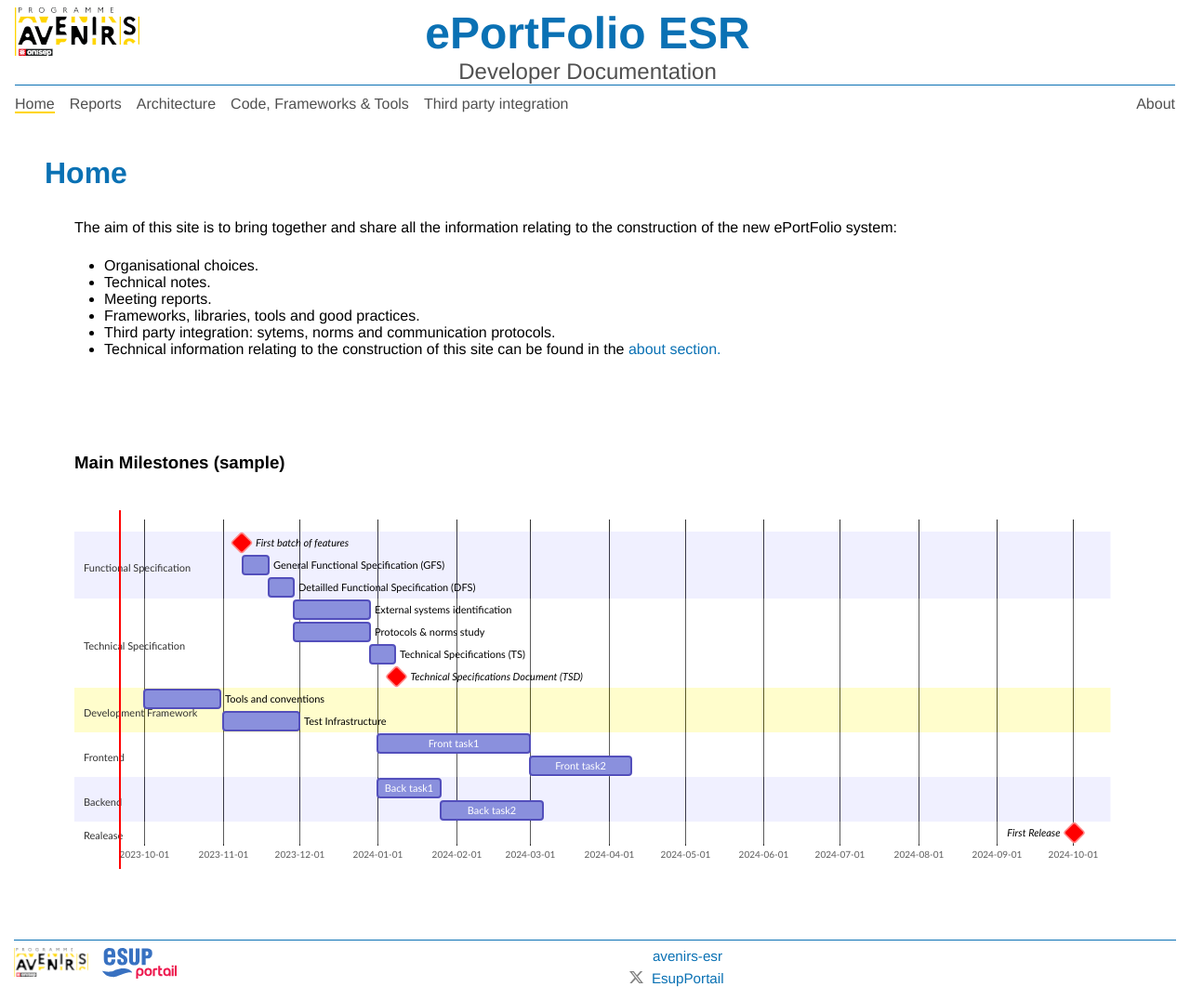
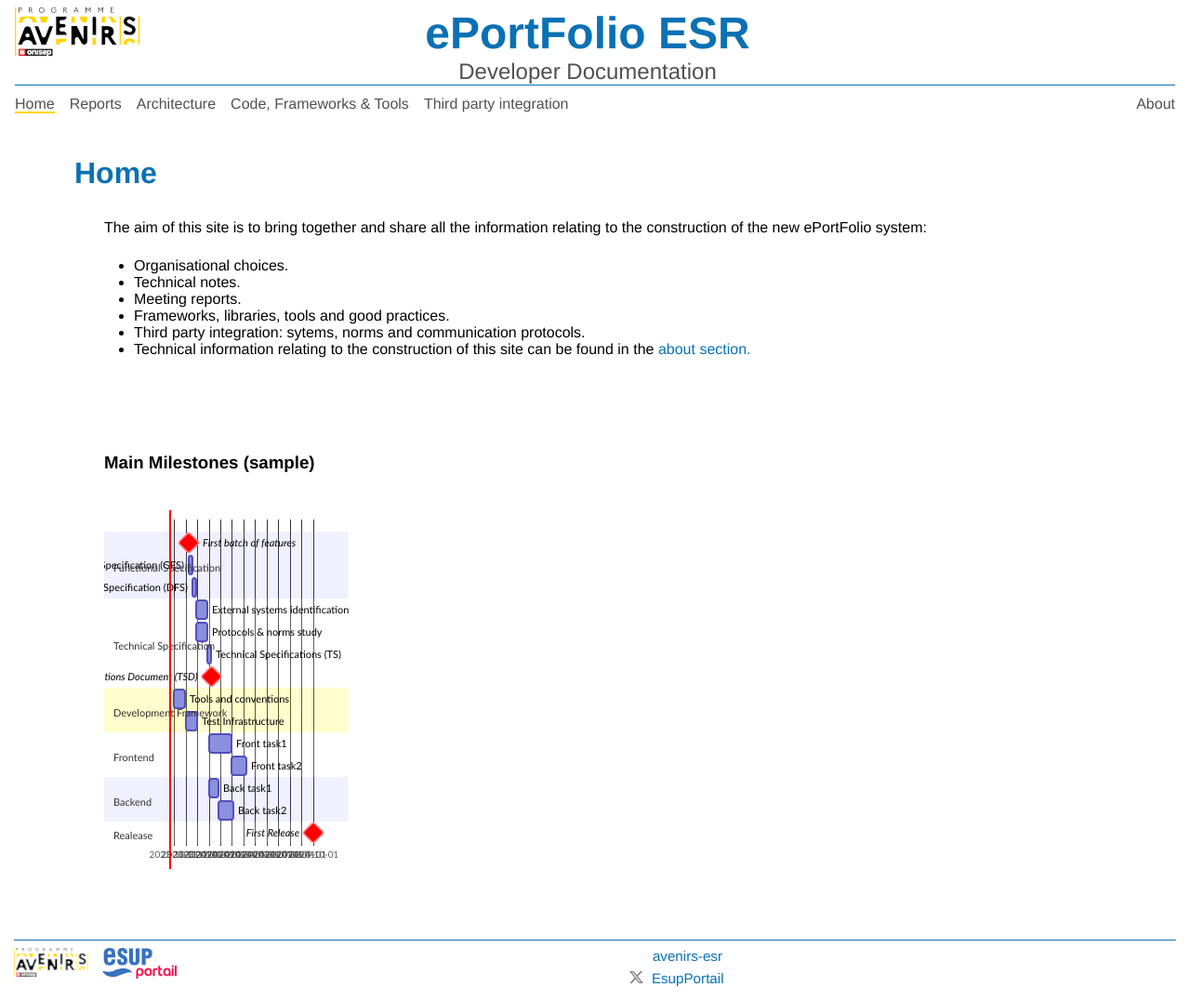
Before and after one commit to giraudin/dev-doc, a Jekyll site: the page built from index.markdown, in a window 1280 px wide. Shown: the whole page at 93% size. Built offline with Jekyll 4.4.1, drawn with Linux system fonts in a browser that asks for light colours.

Commit message:
style: page moved to its file, page.scss and style for blockquote

```diff
--- a/assets/main.scss
+++ b/assets/main.scss
@@ -50,11 +50,7 @@ html {
             padding: 0.5em 0 0 2em;
         }
 
-        .page-content {
-            display: flex;
-            flex-direction: column;
-            flex: 1;
-        }
+
         .svg-icon {
             width: 16px;
             height: 16px;
@@ -89,15 +85,20 @@ html {
             color: $blue-esup-d;
             text-decoration: none;
         }
-        //.social-media-list a:hover { text-decoration: none; }
-        //.social-media-list a:hover .username { text-decoration: underline; }
-
-        // /** Clearfix */
-        // .wrapper:after,
-        // .footer-col-wrapper:after {
-        //     content: "";
-        //     display: table;
-        //     clear: both;
-        // }
+        blockquote {
+            display: flex;
+            flex: 1;
+            flex-shrink: 1;
+            flex-direction: column;
+            font-family: 'Times New Roman', Times, serif;
+            padding: .5em;
+            color: $grey-d;
+            border: 1px solid $grey-l;
+            p {
+                &:last-child {
+                    margin-bottom: unset;
+                }
+            }
+        }
     }
 }
--- a/assets/page.scss
+++ b/assets/page.scss
@@ -20,7 +20,13 @@
     }
   }
 
-  .page-content {
-    padding-left: 2em;
-  }
+
 }
+.page-content {
+  padding-left: 2em;
+    display: flex;
+    flex-direction: column;
+    flex: 1;
+    align-items: flex-start;
+
+}
```
